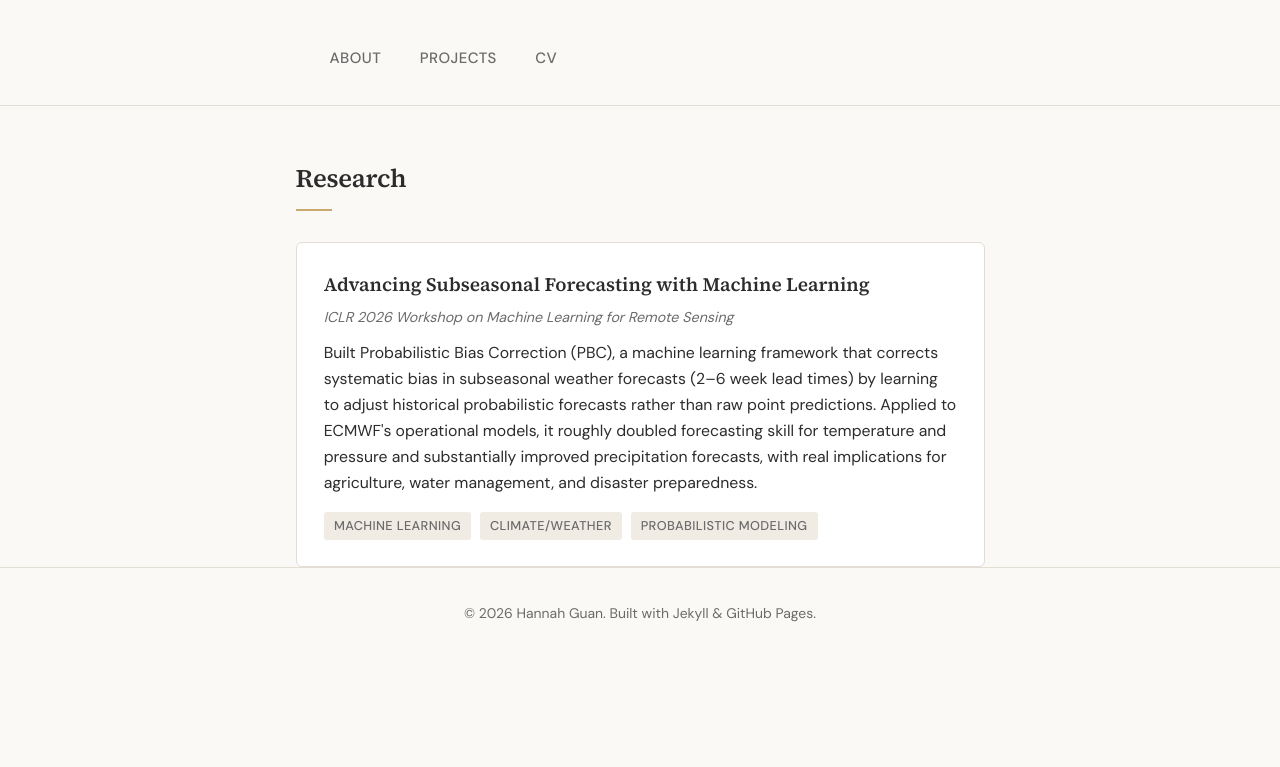
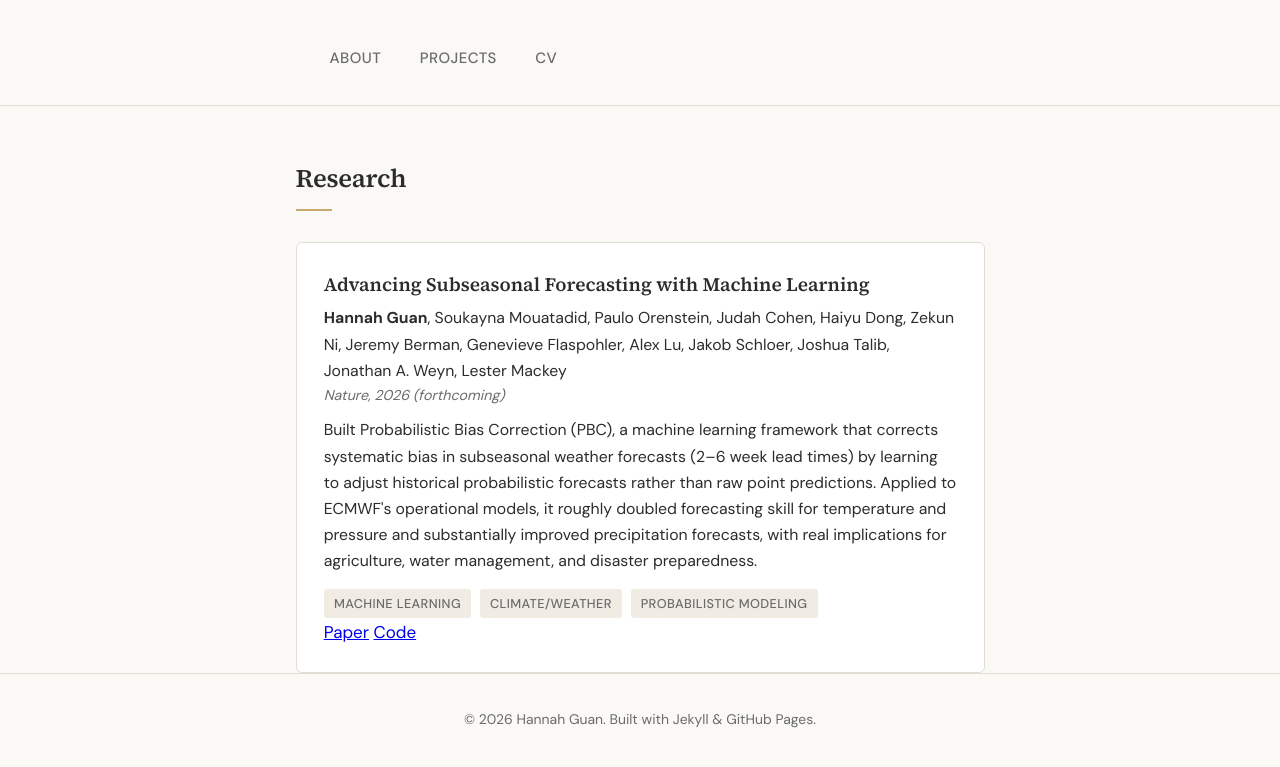
Before and after one commit to HannahGuan244/hannahguan244.github.io, a Jekyll site: the page built from research/index.html, in a window 1280 px wide. Shown: the top 767 px of the page. Built offline with Jekyll 4.4.1, drawn with Linux system fonts in a browser that asks for light colours.

Commit message:
updating project card format

```diff
--- a/research/index.html
+++ b/research/index.html
@@ -8,8 +8,9 @@ title: Research
 <div class="project-list">
 
   <div class="project-card">
-    <h3><a href="#">Advancing Subseasonal Forecasting with Machine Learning</a></h3>
-    <div class="venue">ICLR 2026 Workshop on Machine Learning for Remote Sensing</div>
+    <h3>Advancing Subseasonal Forecasting with Machine Learning</h3>
+    <p class="project-authors"><strong>Hannah Guan</strong>, Soukayna Mouatadid, Paulo Orenstein, Judah Cohen, Haiyu Dong, Zekun Ni, Jeremy Berman, Genevieve Flaspohler, Alex Lu, Jakob Schloer, Joshua Talib, Jonathan A. Weyn, Lester Mackey</p>
+    <p class="venue">Nature, 2026 (forthcoming)</p>
     <p>
       Built Probabilistic Bias Correction (PBC), a machine learning framework that corrects systematic bias in subseasonal weather forecasts (2–6 week lead times) by learning to adjust historical probabilistic forecasts rather than raw point predictions. Applied to ECMWF's operational models, it roughly doubled forecasting skill for temperature and pressure and substantially improved precipitation forecasts, with real implications for agriculture, water management, and disaster preparedness.
     </p>
@@ -18,6 +19,10 @@ title: Research
       <span>Climate/Weather</span>
       <span>Probabilistic Modeling</span>
     </div>
+    <div class="project-links">
+      <a href="https://arxiv.org/abs/2604.16238" target="_blank">Paper</a>
+      <a href="https://github.com/mouatadid/pbc" target="_blank">Code</a>
+    </div>
   </div>
 
 </div>
```
